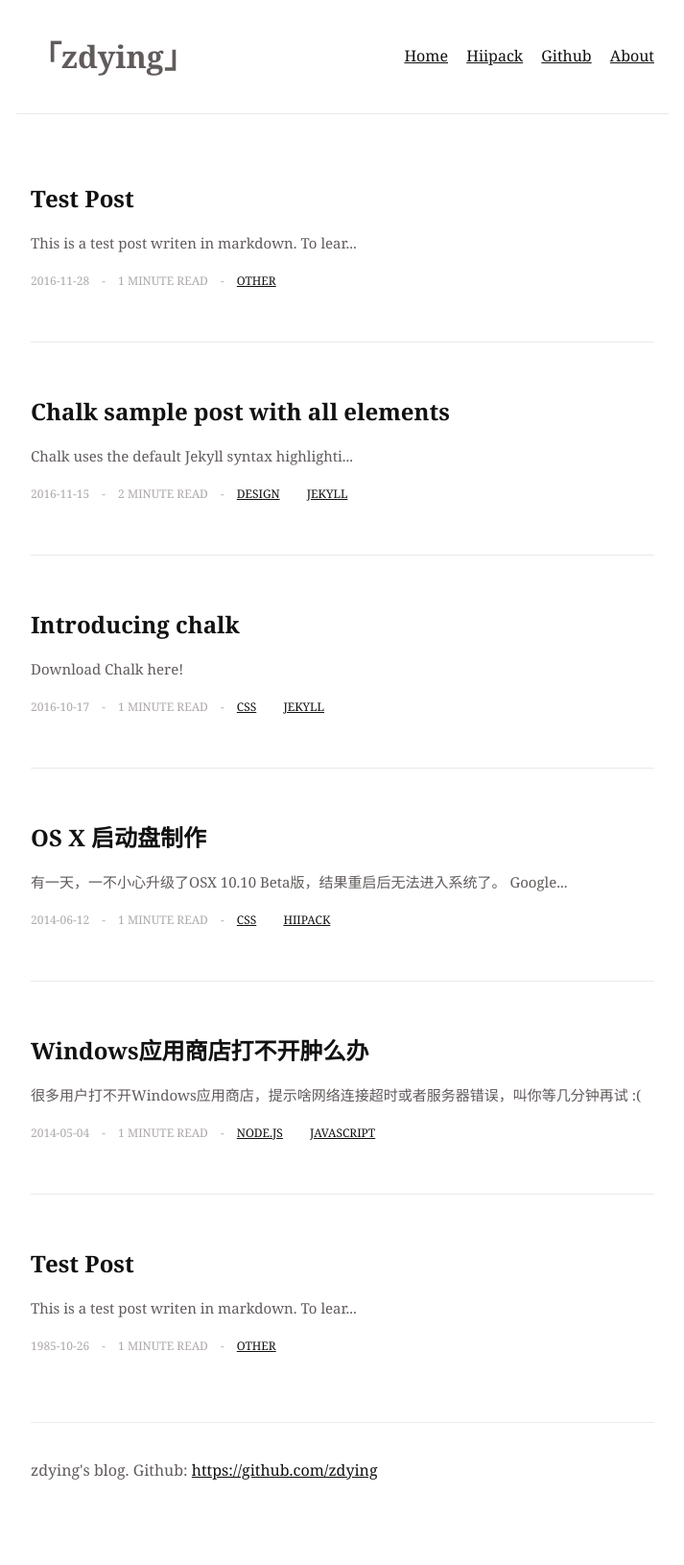
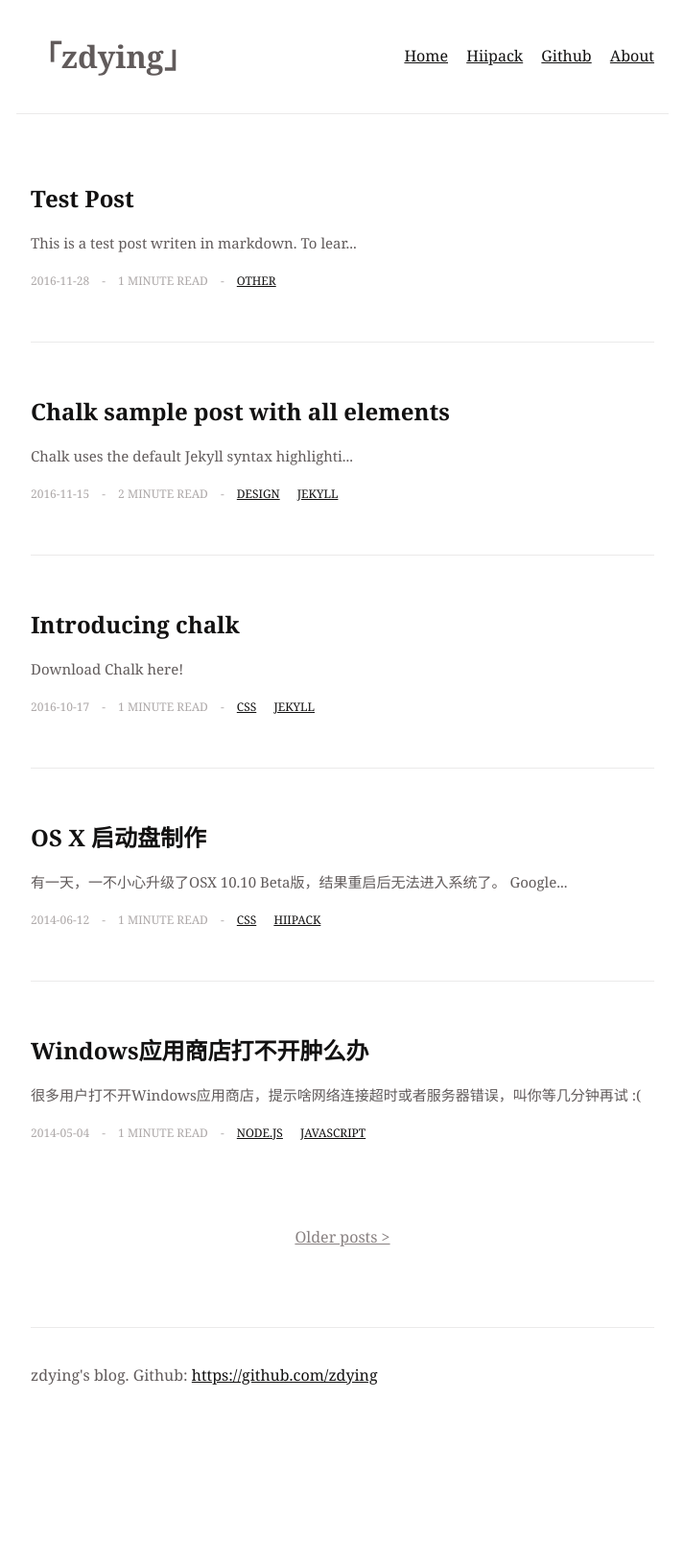
Before and after one commit to daiying-zhang/daiying-zhang.github.io, a Jekyll site: the page built from index.html, in a window 1280 px wide. Shown: the whole page at 96% size, without its empty margins (283-996 px from the left). Built offline with Jekyll 4.4.1, drawn with Linux system fonts in a browser that asks for light colours; some web fonts are replaced; the list of posts is cut into pages by our own code; after the commit the page ends 1532 px from its top, so only the background shows below that.

Commit message:
add pager

```diff
--- a/_config.yml
+++ b/_config.yml
@@ -1,4 +1,4 @@
-paginate: 10
+paginate: 5
 permalink: posts/:slug
 rdiscount extensions: [smart]
 title: zdying
--- a/index.html
+++ b/index.html
@@ -40,3 +40,13 @@ description: 前端开发旅途...
     </li>
 {% endfor %}
 </ul>
+{% if paginator.total_pages > 1 %}
+<div class="list-pagination">
+    {% if paginator.previous_page %}
+      <a href="{{ paginator.previous_page_path }}" class="list-pagination-right">&lt; Newer posts</a>
+    {% endif %}
+    {% if paginator.next_page %}
+      <a href="{{ paginator.next_page_path }}">Older posts &gt;</a>
+    {% endif %}
+</div>
+{% endif %}
--- a/styles/main.css
+++ b/styles/main.css
@@ -101,7 +101,7 @@
 }
 .article .article-info a {
   display: block;
-  padding-right: 25px;
+  padding-right: 15px;
   text-decoration: none;
 }
 .article .article-info .post-title{
@@ -178,3 +178,20 @@
     border-top: 1px solid #ebeaea;
     padding-top: 20px;
 }
+
+/* 分页 */
+.list-pagination{
+    display: flex;
+    height: 93px;
+    padding: 15px 0;
+}
+.list-pagination a{
+    flex: 1;
+    text-align: center;
+    color: #888181;
+    transition: color 0.2s linear;
+}
+
+.list-pagination a:hover{
+    color: #121111
+}
```
